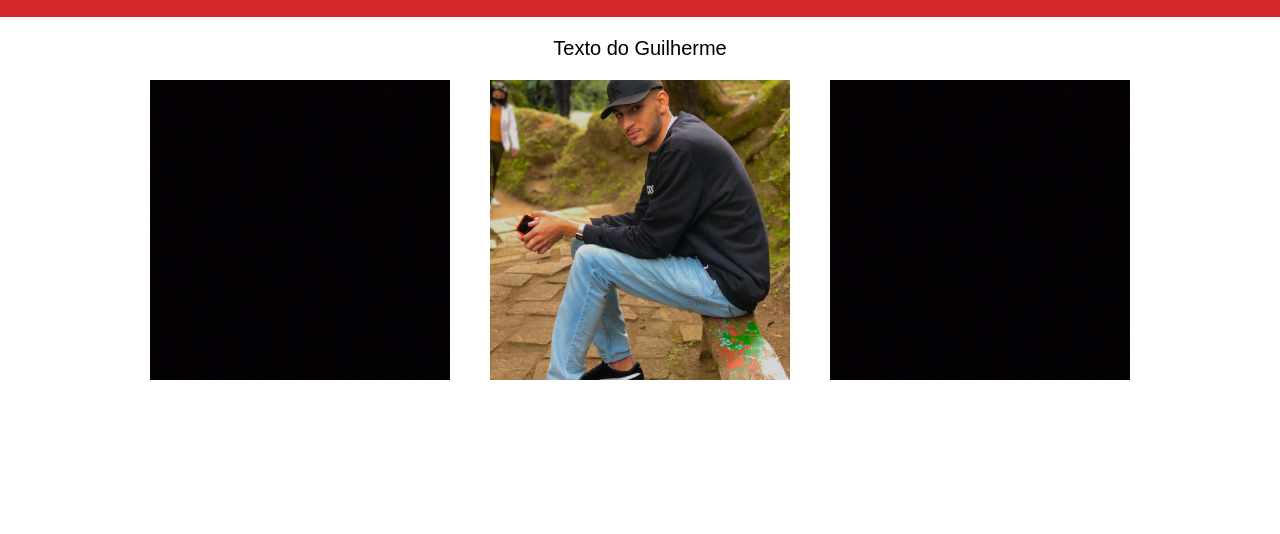
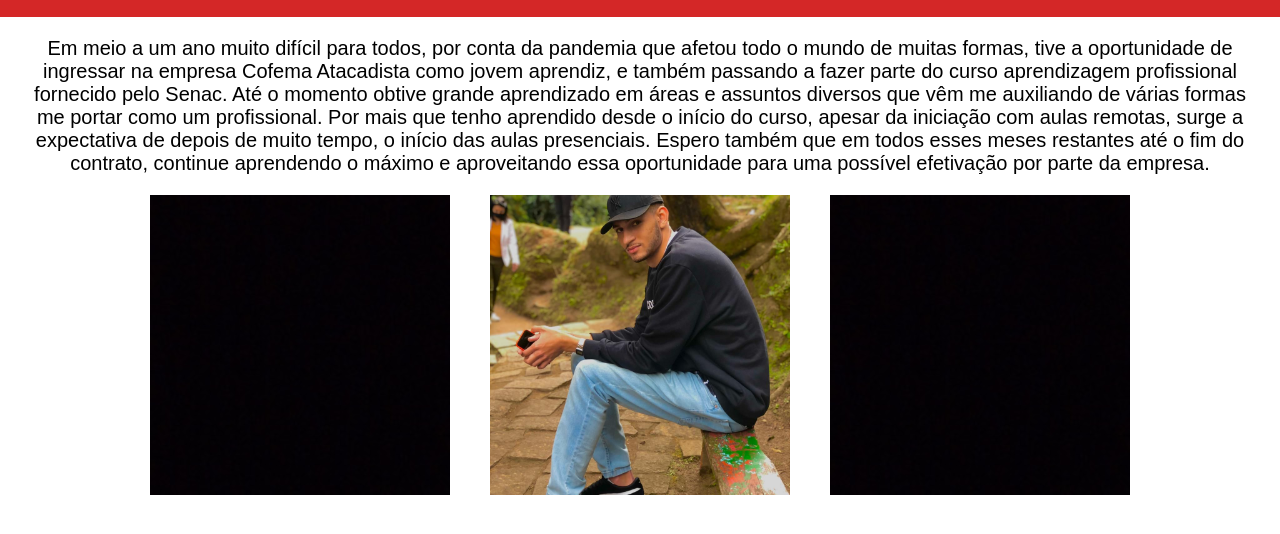
Before and after one commit to taldodogui/guilherme, a plain HTML site: page index.html in a window 1280 px wide. Shown: the part 360-894 px from the top of the page. Before the commit the page ends 800 px from the top, so only its background shows below. Drawn offline with Linux system fonts and the light colour scheme; a web font is replaced by a local one.

Commit message:
Add files via upload

```diff
--- a/index.html
+++ b/index.html
@@ -3,6 +3,7 @@
 <head>
     <title>Guilherme Carvalho</title>
     <link rel="stylesheet" href="style.css">
+    <meta charset="UTF-8">
 </head>
 <body>
     <header>
@@ -10,7 +11,8 @@
         <h1>Guilherme Carvalho</h1>
     </header>
     <main>
-        <p>Texto do Guilherme</p>
+        <p>Em meio a um ano muito difícil para todos, por conta da pandemia que afetou todo o mundo de muitas formas, tive a oportunidade de ingressar na empresa Cofema Atacadista como jovem aprendiz, e também passando a fazer parte do curso aprendizagem profissional fornecido pelo Senac. Até o momento obtive grande aprendizado em áreas e assuntos diversos que vêm me auxiliando de várias formas me portar como um profissional. Por mais que tenho aprendido desde o início do curso, apesar da iniciação com aulas remotas, surge a expectativa de depois de muito tempo, o início das aulas presenciais.
+            Espero também que em todos esses meses restantes até o fim do contrato, continue aprendendo o máximo e aproveitando essa oportunidade para uma possível efetivação por parte da empresa. </p>
 
         <div id="container">
             <div><img src="giovammi.jpg" alt="" class="fotos"></div>
```
